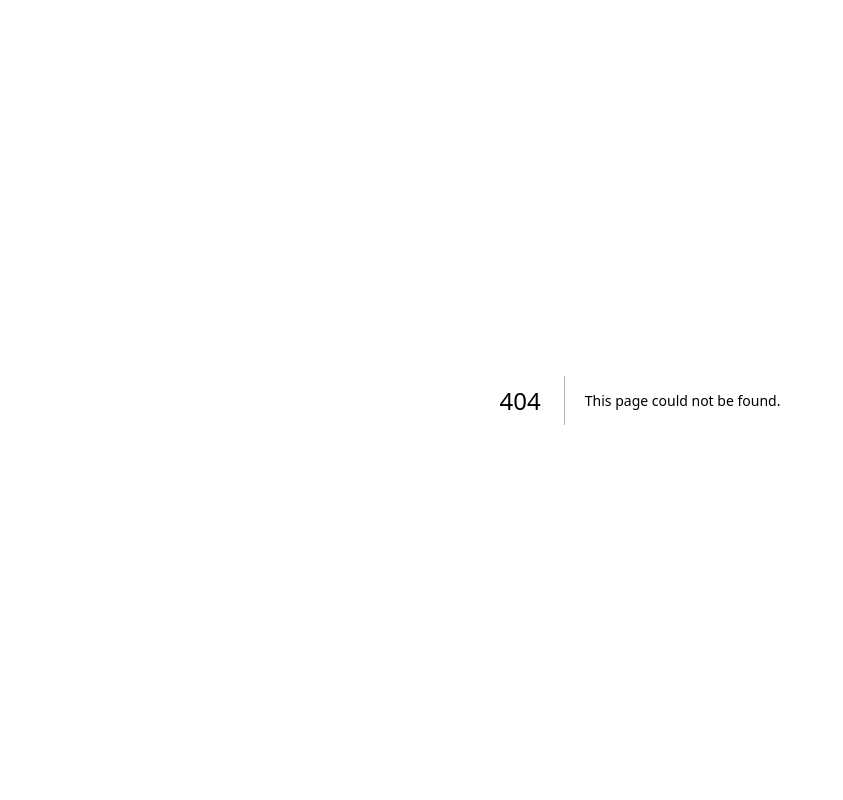
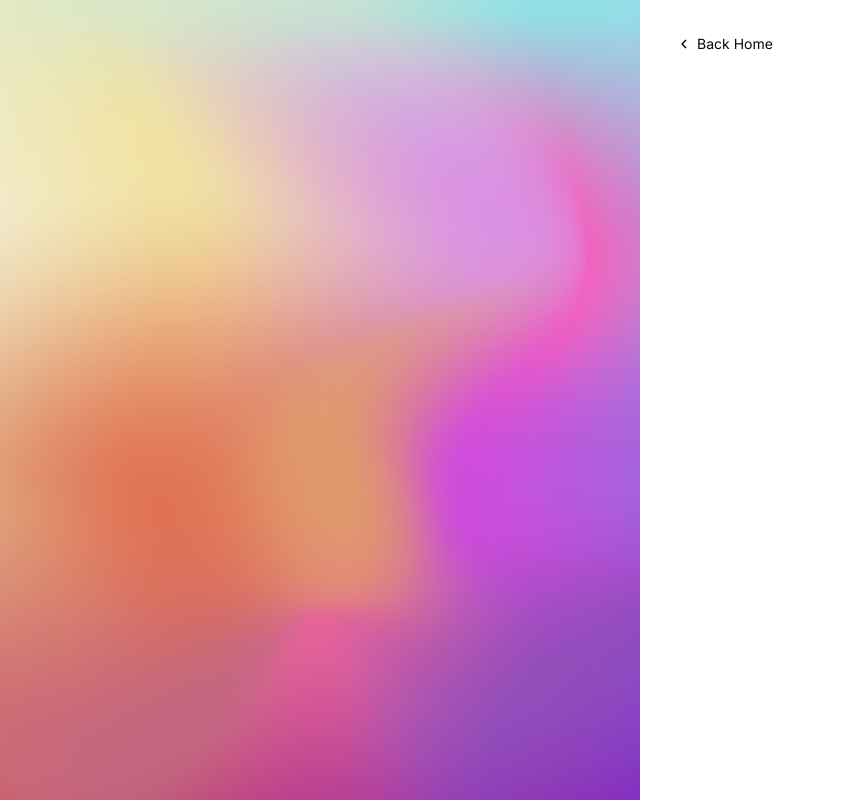
Before and after one commit to Ahmed-HA-RE/weavy, a Next.js app: page /sign-up in a window 1280 px wide. Before the commit this address had no page. Shown: the whole page, without its empty margins (0-843 px from the left). Built offline with nearby package versions, Linux system fonts and the light colour scheme.

Commit message:
feat: enable email & password for auth, create auth layout and sign up page

```diff
--- /dev/null
+++ b/app/(auth)/layout.tsx
@@ -0,0 +1,58 @@
+import Link from 'next/link';
+import Image from 'next/image';
+import { Button } from '@/components/ui/button';
+import { MdKeyboardArrowLeft } from 'react-icons/md';
+import { APP_NAME } from '@/lib/constants/app';
+
+export const metadata = {
+  title: {
+    default: `${APP_NAME}`,
+    template: `%s - ${APP_NAME}`,
+  },
+};
+
+const AuthLayout = ({
+  children,
+  title,
+  subtitle,
+}: {
+  children: React.ReactNode;
+  title: string;
+  subtitle?: string;
+}) => {
+  return (
+    <div className='grid lg:grid-cols-2 h-dvh overflow-hidden'>
+      {/* Left Column */}
+      <Image
+        src='/svg/auth.svg'
+        alt='Authentication Background'
+        width={0}
+        height={0}
+        sizes='100vw'
+        priority
+        className='w-full h-full object-cover brightness-95'
+      />
+      {/* Right Column */}
+      <div className='flex flex-col gap-8 pt-32 pb-40 px-[124px] relative'>
+        <Button variant='ghost' asChild className='group absolute top-6 left-6'>
+          <Link href='/'>
+            <MdKeyboardArrowLeft className='group-hover:-translate-x-1 transition-transform duration-300' />
+            Back Home
+          </Link>
+        </Button>
+        <div>
+          <h1 className='font-medium text-[32px]'>{title}</h1>
+          {subtitle && (
+            <p className='text-base font-light'>
+              Already have an account?{' '}
+              <span className='underline'>{subtitle}</span>
+            </p>
+          )}
+        </div>
+        {children}
+      </div>
+    </div>
+  );
+};
+
+export default AuthLayout;
--- /dev/null
+++ b/app/(auth)/sign-up/page.tsx
@@ -0,0 +1,13 @@
+import { APP_NAME } from '@/lib/constants/app';
+import { Metadata } from 'next';
+
+export const metadata: Metadata = {
+  title: `Sign Up`,
+  description: `Create your account on ${APP_NAME} and start sharing your thoughts, connecting with friends, and exploring a world of engaging content. `,
+};
+
+const SignUpPage = () => {
+  return <div></div>;
+};
+
+export default SignUpPage;
--- a/app/layout.tsx
+++ b/app/layout.tsx
@@ -29,8 +29,8 @@ export default function RootLayout({
   children: React.ReactNode;
 }>) {
   return (
-    <html lang='en' className={inter.className}>
-      <body>{children}</body>
+    <html lang='en'>
+      <body className={inter.className}>{children}</body>
     </html>
   );
 }
--- a/components/ui/button.tsx
+++ b/components/ui/button.tsx
@@ -1,65 +1,64 @@
-import * as React from "react"
-import { cva, type VariantProps } from "class-variance-authority"
-import { Slot } from "radix-ui"
+import * as React from 'react';
+import { cva, type VariantProps } from 'class-variance-authority';
+import { Slot } from 'radix-ui';
 
-import { cn } from "@/lib/utils"
+import { cn } from '@/lib/utils';
 
 const buttonVariants = cva(
-  "group/button inline-flex shrink-0 items-center justify-center rounded-md border border-transparent bg-clip-padding text-xs/relaxed font-medium whitespace-nowrap transition-all outline-none select-none focus-visible:border-ring focus-visible:ring-2 focus-visible:ring-ring/30 active:not-aria-[haspopup]:translate-y-px disabled:pointer-events-none disabled:opacity-50 aria-invalid:border-destructive aria-invalid:ring-2 aria-invalid:ring-destructive/20 dark:aria-invalid:border-destructive/50 dark:aria-invalid:ring-destructive/40 [&_svg]:pointer-events-none [&_svg]:shrink-0 [&_svg:not([class*='size-'])]:size-4",
+  "group/button inline-flex shrink-0 items-center justify-center rounded-sm border border-transparent bg-clip-padding text-xs/relaxed whitespace-nowrap transition-all outline-none select-none focus-visible:ring-2 focus-visible:ring-primary active:not-aria-[haspopup]:translate-y-px disabled:pointer-events-none disabled:opacity-50 aria-invalid:border-destructive aria-invalid:ring-2 aria-invalid:ring-destructive/20 dark:aria-invalid:border-destructive/50 dark:aria-invalid:ring-destructive/40 [&_svg]:pointer-events-none [&_svg]:shrink-0 [&_svg:not([class*='size-'])]:size-4 duration-300",
   {
     variants: {
       variant: {
-        default: "bg-primary text-primary-foreground hover:bg-primary/80",
+        default: 'bg-primary text-primary-foreground hover:bg-primary/80',
         outline:
-          "border-border hover:bg-input/50 hover:text-foreground aria-expanded:bg-muted aria-expanded:text-foreground dark:bg-input/30",
+          'border-border hover:border-transparent hover:bg-primary hover:text-white aria-expanded:bg-muted aria-expanded:text-foreground dark:bg-input/30',
         secondary:
-          "bg-secondary text-secondary-foreground hover:bg-secondary/80 aria-expanded:bg-secondary aria-expanded:text-secondary-foreground",
+          'bg-secondary text-secondary-foreground hover:bg-secondary/80 aria-expanded:bg-secondary aria-expanded:text-secondary-foreground',
         ghost:
-          "hover:bg-muted hover:text-foreground aria-expanded:bg-muted aria-expanded:text-foreground dark:hover:bg-muted/50",
+          ' hover:bg-accent hover:text-white aria-expanded:bg-muted aria-expanded:text-foreground',
         destructive:
-          "bg-destructive/10 text-destructive hover:bg-destructive/20 focus-visible:border-destructive/40 focus-visible:ring-destructive/20 dark:bg-destructive/20 dark:hover:bg-destructive/30 dark:focus-visible:ring-destructive/40",
-        link: "text-primary underline-offset-4 hover:underline",
+          'bg-destructive/10 text-destructive hover:bg-destructive/20 focus-visible:border-destructive/40 focus-visible:ring-destructive/20 dark:bg-destructive/20 dark:hover:bg-destructive/30 dark:focus-visible:ring-destructive/40',
+        link: 'text-primary underline-offset-4 hover:underline',
       },
       size: {
         default:
-          "h-7 gap-1 px-2 text-xs/relaxed has-data-[icon=inline-end]:pr-1.5 has-data-[icon=inline-start]:pl-1.5 [&_svg:not([class*='size-'])]:size-3.5",
-        xs: "h-5 gap-1 rounded-sm px-2 text-[0.625rem] has-data-[icon=inline-end]:pr-1.5 has-data-[icon=inline-start]:pl-1.5 [&_svg:not([class*='size-'])]:size-2.5",
-        sm: "h-6 gap-1 px-2 text-xs/relaxed has-data-[icon=inline-end]:pr-1.5 has-data-[icon=inline-start]:pl-1.5 [&_svg:not([class*='size-'])]:size-3",
-        lg: "h-8 gap-1 px-2.5 text-xs/relaxed has-data-[icon=inline-end]:pr-2 has-data-[icon=inline-start]:pl-2 [&_svg:not([class*='size-'])]:size-4",
+          "h-10 gap-1 px-2.5 text-sm has-data-[icon=inline-end]:pr-1.5 has-data-[icon=inline-start]:pl-1.5 [&_svg:not([class*='size-'])]:size-4.5",
+        sm: "h-8 gap-0.5 px-2 text-xs has-data-[icon=inline-end]:pr-1.5 has-data-[icon=inline-start]:pl-1.5 [&_svg:not([class*='size-'])]:size-4",
+        lg: "h-11 gap-1 px-4 text-base has-data-[icon=inline-end]:pr-2 has-data-[icon=inline-start]:pl-2 [&_svg:not([class*='size-'])]:size-5",
         icon: "size-7 [&_svg:not([class*='size-'])]:size-3.5",
-        "icon-xs": "size-5 rounded-sm [&_svg:not([class*='size-'])]:size-2.5",
-        "icon-sm": "size-6 [&_svg:not([class*='size-'])]:size-3",
-        "icon-lg": "size-8 [&_svg:not([class*='size-'])]:size-4",
+        'icon-xs': "size-5 rounded-sm [&_svg:not([class*='size-'])]:size-2.5",
+        'icon-sm': "size-6 [&_svg:not([class*='size-'])]:size-3",
+        'icon-lg': "size-8 [&_svg:not([class*='size-'])]:size-4",
       },
     },
     defaultVariants: {
-      variant: "default",
-      size: "default",
+      variant: 'default',
+      size: 'default',
     },
-  }
-)
+  },
+);
 
 function Button({
   className,
-  variant = "default",
-  size = "default",
+  variant = 'default',
+  size = 'default',
   asChild = false,
   ...props
-}: React.ComponentProps<"button"> &
+}: React.ComponentProps<'button'> &
   VariantProps<typeof buttonVariants> & {
-    asChild?: boolean
+    asChild?: boolean;
   }) {
-  const Comp = asChild ? Slot.Root : "button"
+  const Comp = asChild ? Slot.Root : 'button';
 
   return (
     <Comp
-      data-slot="button"
+      data-slot='button'
       data-variant={variant}
       data-size={size}
       className={cn(buttonVariants({ variant, size, className }))}
       {...props}
     />
-  )
+  );
 }
 
-export { Button, buttonVariants }
+export { Button, buttonVariants };
--- /dev/null
+++ b/components/ui/checkbox.tsx
@@ -0,0 +1,33 @@
+"use client"
+
+import * as React from "react"
+import { Checkbox as CheckboxPrimitive } from "radix-ui"
+
+import { cn } from "@/lib/utils"
+import { IconCheck } from "@tabler/icons-react"
+
+function Checkbox({
+  className,
+  ...props
+}: React.ComponentProps<typeof CheckboxPrimitive.Root>) {
+  return (
+    <CheckboxPrimitive.Root
+      data-slot="checkbox"
+      className={cn(
+        "peer relative flex size-4 shrink-0 items-center justify-center rounded-[4px] border border-input transition-shadow outline-none group-has-disabled/field:opacity-50 after:absolute after:-inset-x-3 after:-inset-y-2 focus-visible:border-ring focus-visible:ring-2 focus-visible:ring-ring/30 disabled:cursor-not-allowed disabled:opacity-50 aria-invalid:border-destructive aria-invalid:ring-2 aria-invalid:ring-destructive/20 aria-invalid:aria-checked:border-primary dark:bg-input/30 dark:aria-invalid:border-destructive/50 dark:aria-invalid:ring-destructive/40 data-checked:border-primary data-checked:bg-primary data-checked:text-primary-foreground dark:data-checked:bg-primary",
+        className
+      )}
+      {...props}
+    >
+      <CheckboxPrimitive.Indicator
+        data-slot="checkbox-indicator"
+        className="grid place-content-center text-current transition-none [&>svg]:size-3.5"
+      >
+        <IconCheck
+        />
+      </CheckboxPrimitive.Indicator>
+    </CheckboxPrimitive.Root>
+  )
+}
+
+export { Checkbox }
--- /dev/null
+++ b/components/ui/input.tsx
@@ -0,0 +1,19 @@
+import * as React from "react"
+
+import { cn } from "@/lib/utils"
+
+function Input({ className, type, ...props }: React.ComponentProps<"input">) {
+  return (
+    <input
+      type={type}
+      data-slot="input"
+      className={cn(
+        "h-7 w-full min-w-0 rounded-md border border-input bg-input/20 px-2 py-0.5 text-sm transition-colors outline-none file:inline-flex file:h-6 file:border-0 file:bg-transparent file:text-xs/relaxed file:font-medium file:text-foreground placeholder:text-muted-foreground focus-visible:border-ring focus-visible:ring-2 focus-visible:ring-ring/30 disabled:pointer-events-none disabled:cursor-not-allowed disabled:opacity-50 aria-invalid:border-destructive aria-invalid:ring-2 aria-invalid:ring-destructive/20 md:text-xs/relaxed dark:bg-input/30 dark:aria-invalid:border-destructive/50 dark:aria-invalid:ring-destructive/40",
+        className
+      )}
+      {...props}
+    />
+  )
+}
+
+export { Input }
--- /dev/null
+++ b/components/ui/label.tsx
@@ -0,0 +1,24 @@
+"use client"
+
+import * as React from "react"
+import { Label as LabelPrimitive } from "radix-ui"
+
+import { cn } from "@/lib/utils"
+
+function Label({
+  className,
+  ...props
+}: React.ComponentProps<typeof LabelPrimitive.Root>) {
+  return (
+    <LabelPrimitive.Root
+      data-slot="label"
+      className={cn(
+        "flex items-center gap-2 text-xs/relaxed leading-none font-medium select-none group-data-[disabled=true]:pointer-events-none group-data-[disabled=true]:opacity-50 peer-disabled:cursor-not-allowed peer-disabled:opacity-50",
+        className
+      )}
+      {...props}
+    />
+  )
+}
+
+export { Label }
--- /dev/null
+++ b/components/ui/separator.tsx
@@ -0,0 +1,28 @@
+"use client"
+
+import * as React from "react"
+import { Separator as SeparatorPrimitive } from "radix-ui"
+
+import { cn } from "@/lib/utils"
+
+function Separator({
+  className,
+  orientation = "horizontal",
+  decorative = true,
+  ...props
+}: React.ComponentProps<typeof SeparatorPrimitive.Root>) {
+  return (
+    <SeparatorPrimitive.Root
+      data-slot="separator"
+      decorative={decorative}
+      orientation={orientation}
+      className={cn(
+        "shrink-0 bg-border data-horizontal:h-px data-horizontal:w-full data-vertical:w-px data-vertical:self-stretch",
+        className
+      )}
+      {...props}
+    />
+  )
+}
+
+export { Separator }
--- a/lib/auth.ts
+++ b/lib/auth.ts
@@ -1,9 +1,16 @@
 import { betterAuth } from 'better-auth';
 import { prismaAdapter } from 'better-auth/adapters/prisma';
+import { nextCookies } from 'better-auth/next-js';
 import db from './db';
 
 export const auth = betterAuth({
   database: prismaAdapter(db, {
     provider: 'postgresql',
   }),
+  emailAndPassword: {
+    enabled: true,
+    minPasswordLength: 8,
+    requireEmailVerification: true,
+  },
+  plugins: [nextCookies()],
 });
--- a/package.json
+++ b/package.json
@@ -17,6 +17,7 @@
     "class-variance-authority": "^0.7.1",
     "clsx": "^2.1.1",
     "dotenv": "^17.4.2",
+    "lucide-react": "^1.11.0",
     "next": "16.2.4",
     "pg": "^8.20.0",
     "radix-ui": "^1.4.3",
```
Also changed, not shown: public/svg/auth.svg (added), 1 other file (tests, documents, lock files or other folders).
